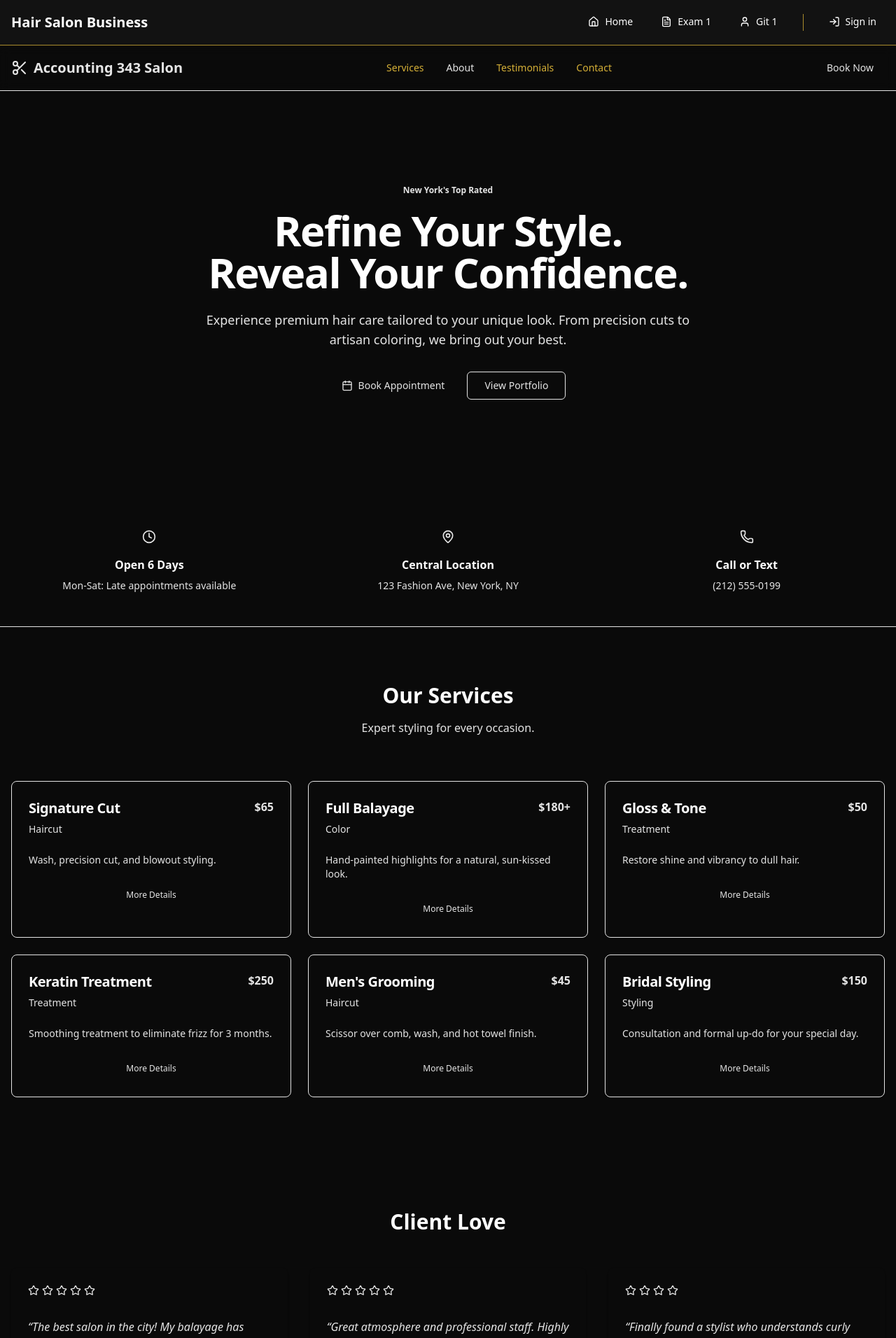
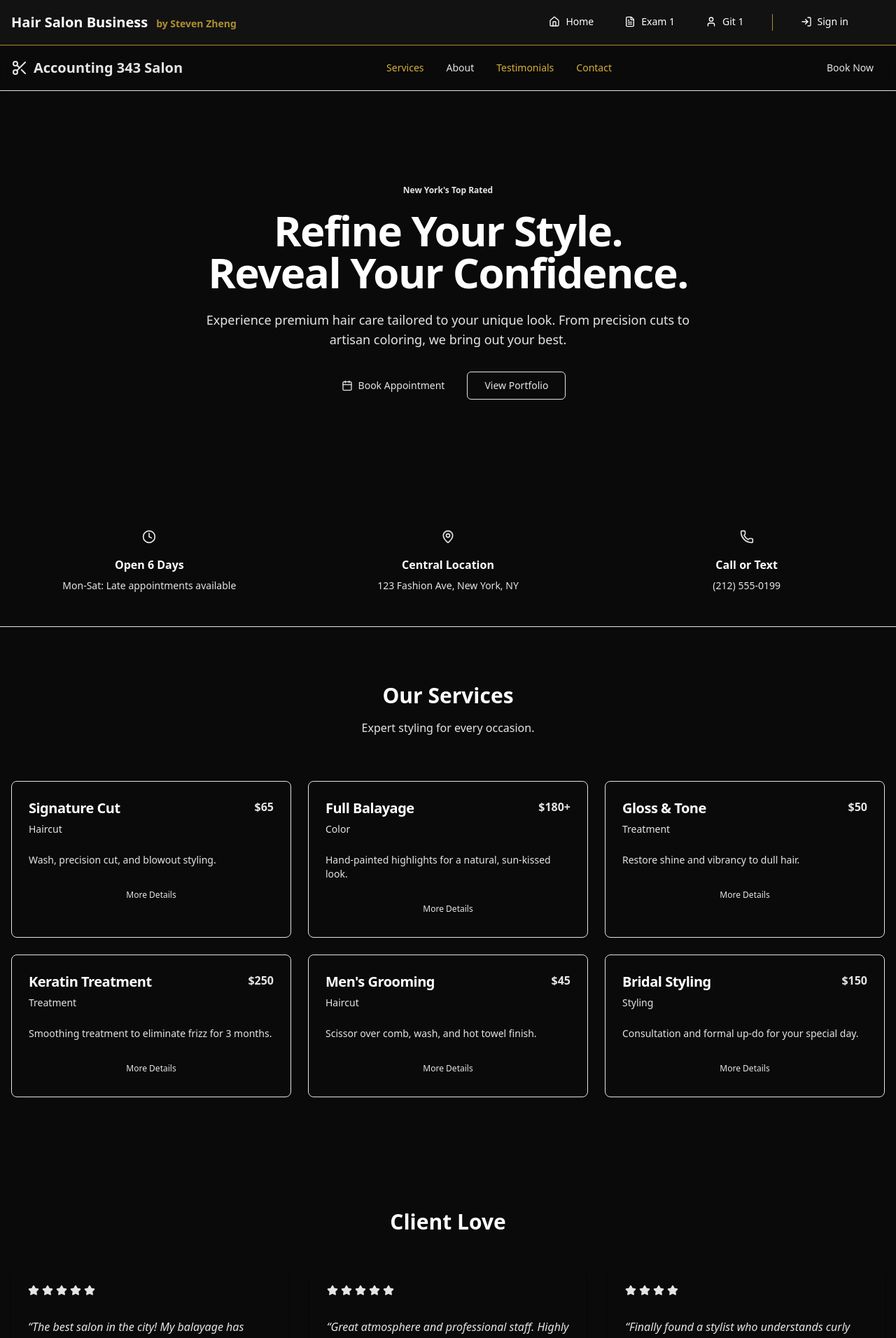
Before and after one commit to SawceCodes/finalexam1, a Next.js app: page / in a window 1280 px wide. Shown: the top 1912 px of the page at 70% size. Built offline with nearby package versions, Linux system fonts and the light colour scheme.

Commit message:
Small changes and additions, Added my Name

```diff
--- a/src/app/layout.tsx
+++ b/src/app/layout.tsx
@@ -33,7 +33,12 @@ export default function RootLayout({
       >
         <header className="sticky top-0 z-50 w-full border-b border-gold-dark bg-black-card">
           <div className="container flex h-16 items-center justify-between px-4">
-            <h1 className="text-xl font-bold text-white">Hair Salon Business</h1>
+            <div className="flex items-baseline gap-3">
+              <h1 className="text-xl font-bold text-white">Hair Salon Business</h1>
+              <span className="text-sm font-semibold text-gold/80">
+                by Steven Zheng
+              </span>
+            </div>
             <Menu />
           </div>
         </header>
--- a/src/app/page.tsx
+++ b/src/app/page.tsx
@@ -373,7 +373,11 @@ export default function Home() {
                 <CardHeader>
                   <div className="flex gap-1 mb-2">
                     {[...Array(review.rating)].map((_, starIndex) => (
-                      <Star key={starIndex} className="h-4 w-4 fill-primary text-primary" />
+                      <Star
+                        key={starIndex}
+                        className="h-4 w-4 text-primary"
+                        fill="currentColor"
+                      />
                     ))}
                   </div>
                 </CardHeader>
--- a/src/components/menu.tsx
+++ b/src/components/menu.tsx
@@ -14,7 +14,7 @@ export function Menu() {
     "inline-flex h-10 items-center gap-2 rounded-md px-3 text-sm font-medium text-white transition-all duration-200 border-b-2 border-transparent hover:border-gold hover:text-gold hover:bg-gold/20 hover:scale-105 hover:shadow-lg hover:shadow-gold/20"
 
   return (
-    <nav className="flex items-center justify-center gap-4 ml-auto h-full">
+    <nav className="flex items-center justify-end gap-5 ml-auto h-full pr-10 flex-1">
       <Link href="/" className={baseLink}>
         <Home className="h-4 w-4" />
         <span>Home</span>
```
